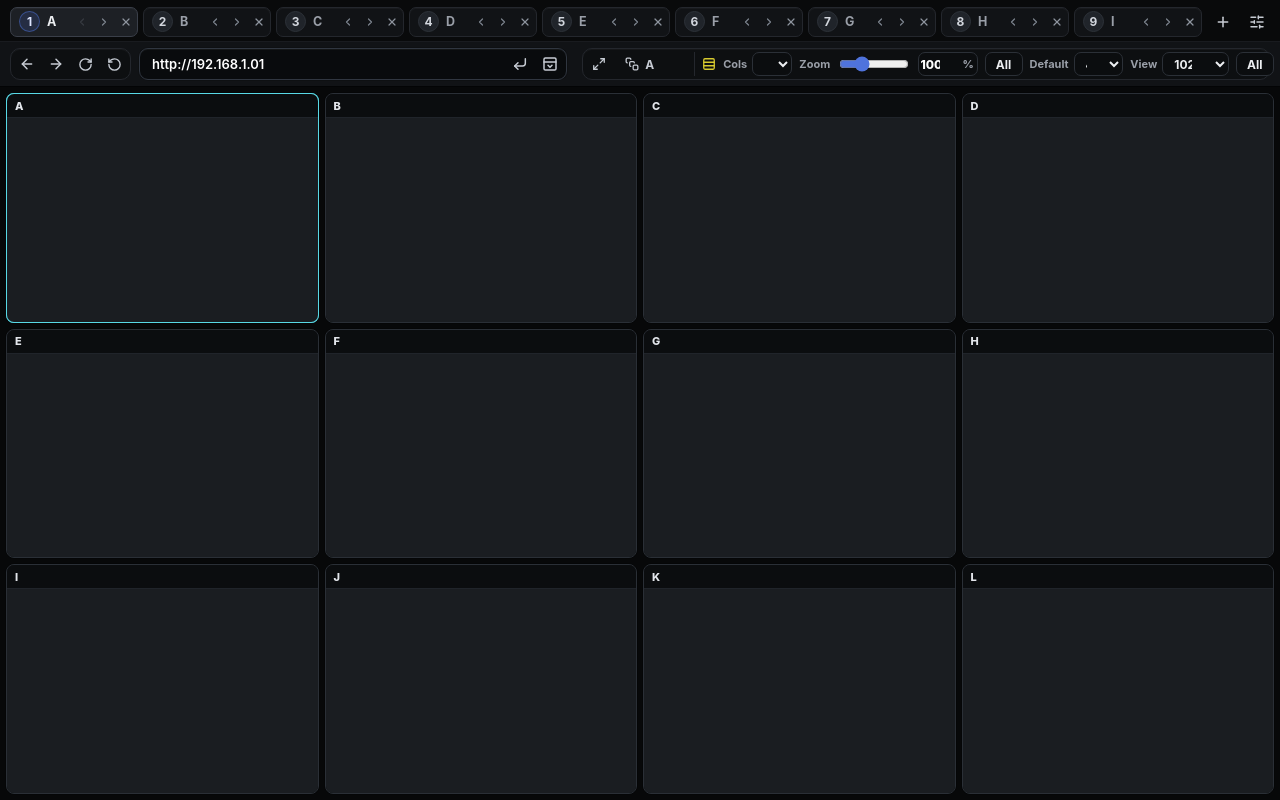
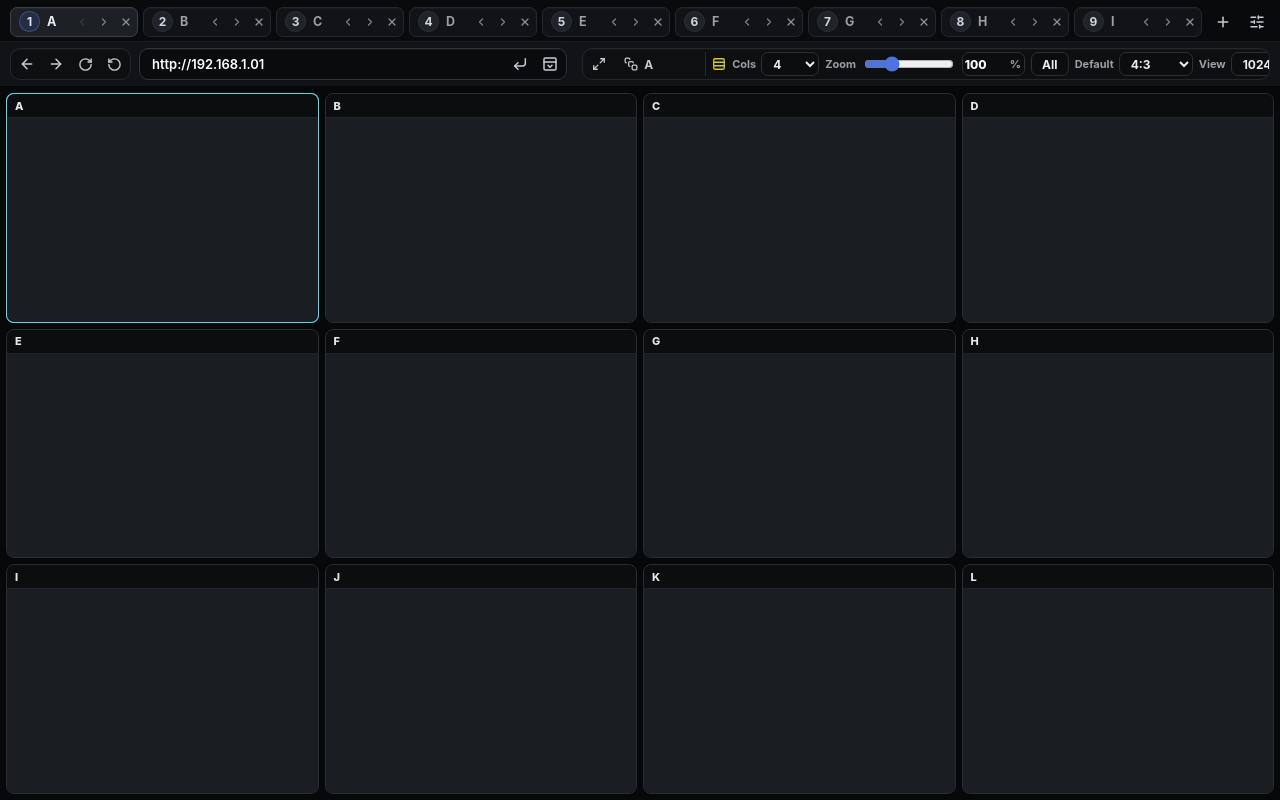
Before and after one commit to nestoff/DITBrowse-skaahoj, a React (Vite) app: page / in a window 1280 px wide. Built offline with nearby package versions, Linux system fonts and the light colour scheme.

Commit message:
fix: prevent toolbar controls clipping

```diff
--- a/src/renderer/styles.css
+++ b/src/renderer/styles.css
@@ -278,8 +278,22 @@ textarea::selection {
 }
 
 .browser-layout-controls {
-  gap: 7px;
+  justify-self: stretch;
+  gap: 6px;
+  width: 100%;
   max-width: none;
+  overflow-x: auto;
+  overflow-y: hidden;
+  scrollbar-width: none;
+  white-space: nowrap;
+}
+
+.browser-layout-controls::-webkit-scrollbar {
+  display: none;
+}
+
+.browser-layout-controls > * {
+  flex: 0 0 auto;
 }
 
 .icon-button,
@@ -355,8 +369,9 @@ textarea::selection {
   display: inline-flex;
   align-items: center;
   gap: 6px;
-  min-width: 76px;
-  max-width: 180px;
+  flex: 0 1 clamp(126px, 13vw, 168px);
+  min-width: 88px;
+  max-width: clamp(126px, 13vw, 168px);
   height: 24px;
   border-right: 1px solid var(--line);
   color: #c7ccd4;
@@ -375,13 +390,15 @@ textarea::selection {
 .grid-controls {
   display: inline-flex;
   align-items: center;
-  gap: 7px;
+  gap: 6px;
   min-width: 0;
+  white-space: nowrap;
 }
 
 .grid-controls-icon {
   display: grid;
   place-items: center;
+  flex: 0 0 auto;
   color: var(--warning);
 }
 
@@ -390,6 +407,7 @@ textarea::selection {
   display: inline-flex;
   align-items: center;
   gap: 5px;
+  flex: 0 0 auto;
   min-width: 0;
   color: var(--muted);
   font-size: 11px;
@@ -428,11 +446,11 @@ textarea::selection {
 }
 
 .zoom-control {
-  gap: 7px;
+  gap: 6px;
 }
 
 .zoom-inline-slider {
-  width: 124px;
+  width: clamp(76px, 7vw, 102px);
   accent-color: var(--accent);
 }
 
```
Also changed, not shown: 1 other file (tests, documents, lock files or other folders).
